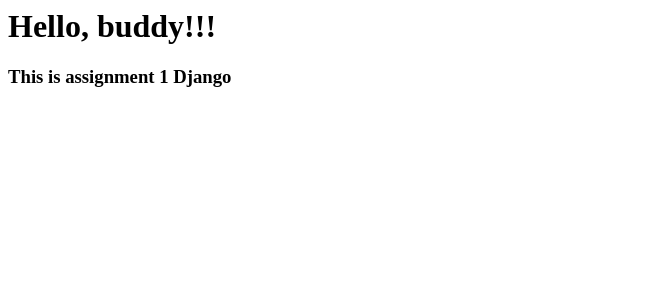
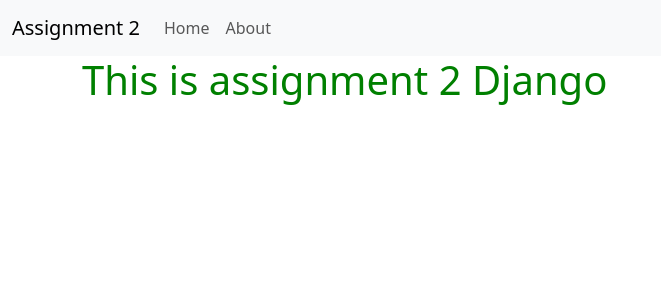
Before and after one commit to Gary-FullStack/FSDI-112, a Django app: page / in a window 1280 px wide. Shown: the top 300 px of the page, without its empty margins (0-661 px from the left). Run offline with Django 4.2, Linux system fonts and the light colour scheme.

Commit message:
assignment2

```diff
--- a/pages/urls.py
+++ b/pages/urls.py
@@ -1,7 +1,8 @@
 from django.urls import path
-from .views import HomePageView
+from .views import HomePageView, AboutPageView
 
 
 urlpatterns = [
     path("", HomePageView.as_view(), name="home"),
+    path("about/", AboutPageView.as_view(), name="about"),
 ]
--- a/pages/views.py
+++ b/pages/views.py
@@ -2,3 +2,7 @@ from django.views.generic import TemplateView
 
 class HomePageView(TemplateView):
     template_name = "home.html"
+
+
+class AboutPageView(TemplateView):
+    template_name = "about.html"
--- /dev/null
+++ b/static/css/base.css
@@ -0,0 +1,4 @@
+h1 {
+
+    color: green;
+}
--- /dev/null
+++ b/templates/base.html
@@ -0,0 +1,41 @@
+{% load static %}
+<!DOCTYPE html>
+<html lang="en">
+<head>
+    <meta charset="UTF-8">
+    <meta http-equiv="X-UA-Compatible" content="IE=edge">
+    <meta name="viewport" content="width=device-width, initial-scale=1.0">
+    <title>{% block title %}{% endblock title %}</title>
+    <link href="https://cdn.jsdelivr.net/npm/bootstrap@5.3.0-alpha1/dist/css/bootstrap.min.css" rel="stylesheet" integrity="sha384-GLhlTQ8iRABdZLl6O3oVMWSktQOp6b7In1Zl3/Jr59b6EGGoI1aFkw7cmDA6j6gD" crossorigin="anonymous">
+    <link rel="stylesheet" href="{% static 'css/base.css' %}">
+</head>
+<body>
+
+    <nav class="navbar navbar-expand-lg bg-body-tertiary">
+        <div class="container-fluid">
+            <a class="navbar-brand" href="{% url 'home' %}">Assignment 2</a>
+            <button class="navbar-toggler" type="button" data-bs-toggle="collapse" data-bs-target="#navbarNavAltMarkup" aria-controls="navbarNavAltMarkup" aria-expanded="false" aria-label="Toggle navigation">
+            <span class="navbar-toggler-icon"></span>
+            </button>
+        <div class="collapse navbar-collapse" id="navbarNavAltMarkup">
+
+        <div class="navbar-nav">
+            <a class="nav-link" href="{% url 'home' %}">Home</a>
+            <a class="nav-link" href="{% url 'about' %}">About</a>
+        </div>
+
+        </div>
+        </div>
+    </nav>
+
+
+    <div class="container">
+        {% block content %}
+
+        {% endblock content %}
+    </div>
+
+    <script src="https://cdn.jsdelivr.net/npm/bootstrap@5.3.0-alpha1/dist/js/bootstrap.bundle.min.js" integrity="sha384-w76AqPfDkMBDXo30jS1Sgez6pr3x5MlQ1ZAGC+nuZB+EYdgRZgiwxhTBTkF7CXvN" crossorigin="anonymous"></script>
+
+</body>
+</html>
--- a/templates/home.html
+++ b/templates/home.html
@@ -1,3 +1,11 @@
-<h1>Hello, buddy!!!</h1>
+{% extends 'base.html' %}
 
-<h3> This is assignment 1 Django </h3>
+
+{% block title %}Home{% endblock title %}
+
+{% block content %}
+
+<h1> This is assignment 2 Django </h1>
+
+
+{% endblock content %}
```
Also changed, not shown: templates/about.html (added, +36 -0 lines), pages/migrations/__init__.py (deleted), static/img/goblinslayer.png (added).
